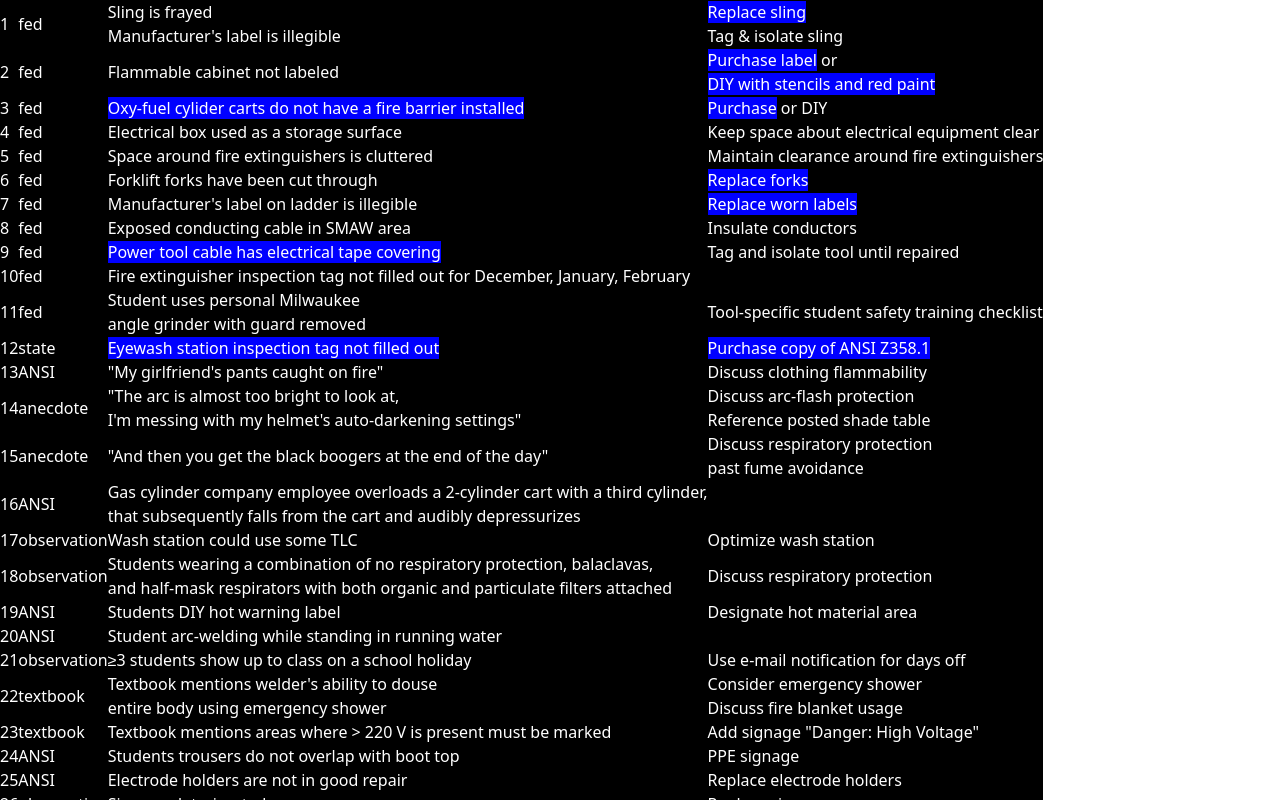
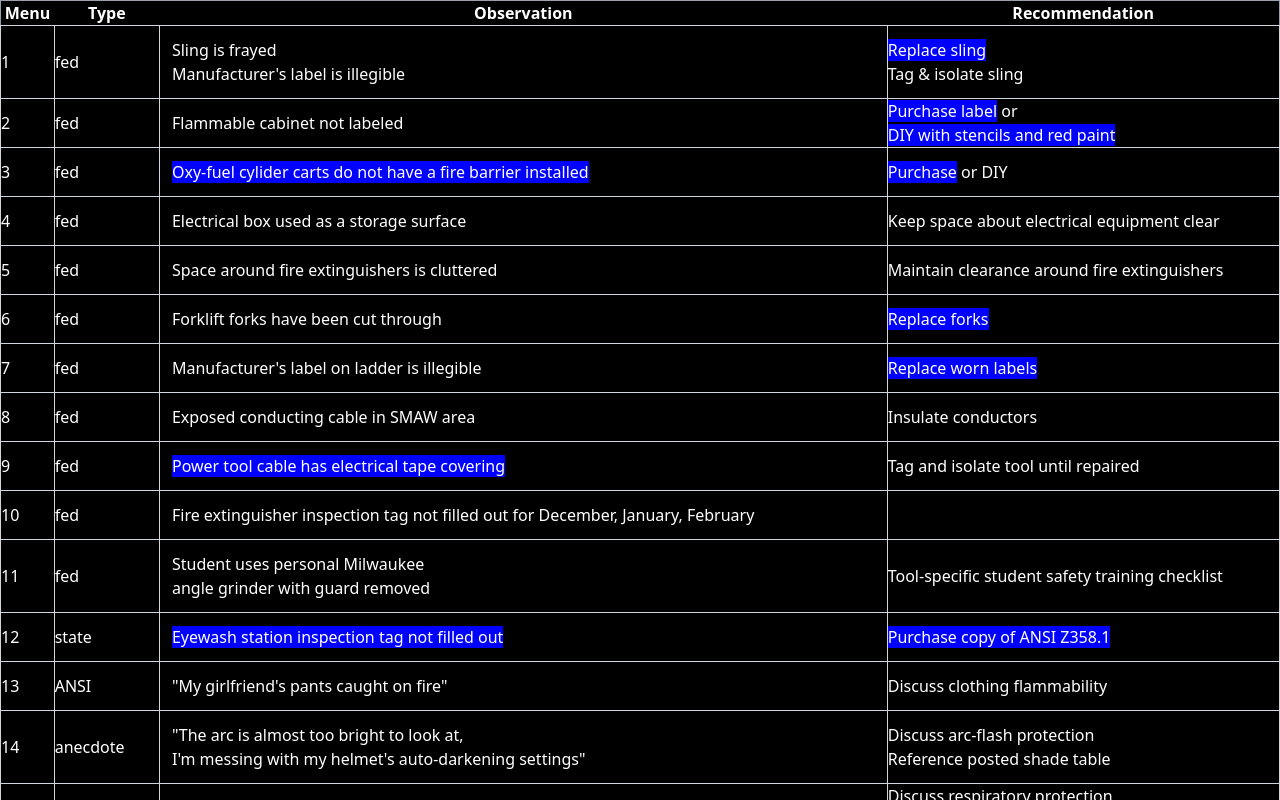
Before and after one commit to frankburgs/main, a React (Vite) app: page / in a window 1280 px wide. Shown: the top 800 px of the page. Built offline with nearby package versions, Linux system fonts and the light colour scheme.

Commit message:
Minor changes

```diff
--- a/index.html
+++ b/index.html
@@ -6,7 +6,7 @@
     <meta name="viewport" content="width=device-width, initial-scale=1.0" />
     <title>Vite + React</title>
   </head>
-  <body>
+  <body class="bg-black text-white">
     <div id="root"></div>
     <script type="module" src="/src/main.jsx"></script>
   </body>
--- a/src/App.jsx
+++ b/src/App.jsx
@@ -3,28 +3,34 @@ import obs from './weld_safety/observations'
 
 function App() {
 
-  const obsWithIds = obs.map((item, index) => ({
+  const obsWithIds = obs.map((item, index) => ({// Adds a counter to each observation.
     id: index + 1,
     ...item,
   }));
 
-
   return (
 
-    <table className="bg-black text-white">
-      <thead></thead>
+    <table className="border-collapse border border-gray-400 w-full">
+      <thead>
+        <tr>
+          <th>Menu</th>
+          <th>Type</th>
+          <th>Observation</th>
+          <th>Recommendation</th>
+        </tr>
+      </thead>
 
       <tbody>
-      {obsWithIds.map((obs) => (
+        {obsWithIds.map((obs) => (
           <tr key={obs.id}>
-            <td>{obs.id}</td>
-            <td>{obs.type}</td>
-            <td dangerouslySetInnerHTML={{ __html: obs.observation }} />
-            <td dangerouslySetInnerHTML={{ __html: obs.recommendation }} />
+            <td className="border border-gray-300">{obs.id}</td>
+            <td className="border border-gray-300">{obs.type}</td>
+            <td className="border border-gray-300 p-3" dangerouslySetInnerHTML={{ __html: obs.observation }} />
+            <td className="border border-gray-300" dangerouslySetInnerHTML={{ __html: obs.recommendation }} />
           </tr>
-      ))}
+        ))}
       </tbody>
     </table>
   )
 }
-export default App
+export default App;
```
Also changed, not shown: 1 other file (tests, documents, lock files or other folders).
